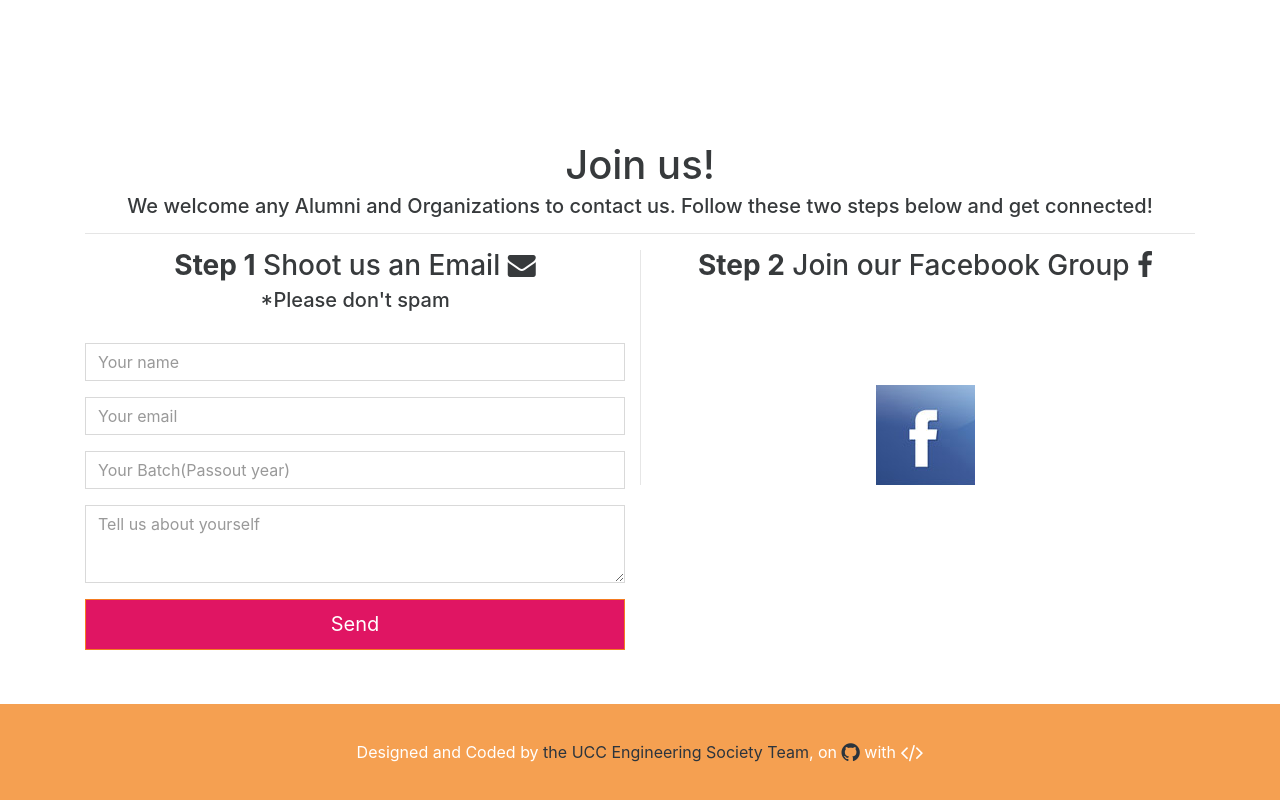
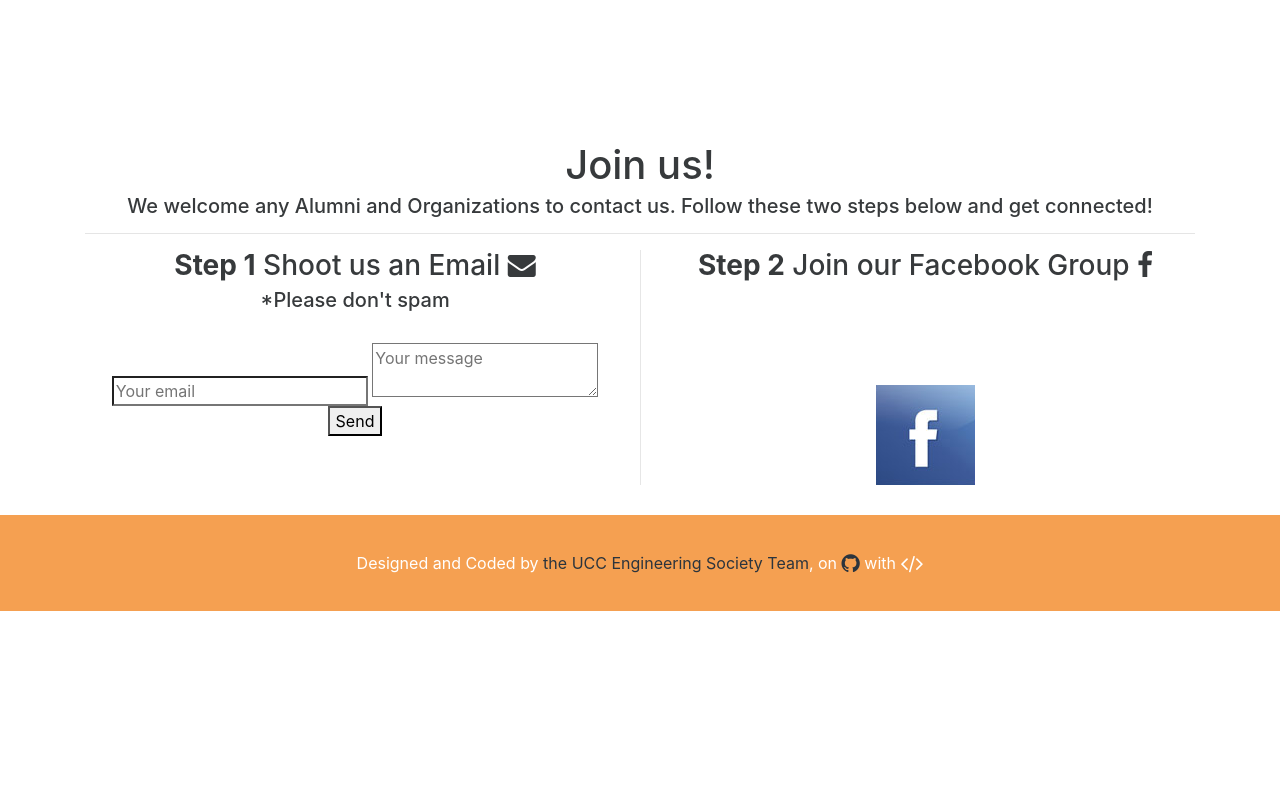
Before and after one commit to ddkbhs/ddkbhs.github.io, a plain HTML site: page index.html in a window 1280 px wide. Shown: the part 3783-4583 px from the top of the page. After the commit the page ends 4394 px from the top, so only its background shows below. Drawn offline with Linux system fonts and the light colour scheme.

Commit message:
form issue

```diff
--- a/index.html
+++ b/index.html
@@ -169,14 +169,18 @@
             <h3><strong>Step 1</strong> Shoot us an Email <i class="fa fa-envelope" aria-hidden="true"></i></h3>
             <h5>*Please don't spam</h5>
             <br>
-
-            <form method="POST" action="http://formspree.io/kishorebharatihighschool@gmail.com">
+			<form method="POST" action="https://formspree.io/kishorebharatihighschool@gmail.com">
+  <input type="email" name="email" placeholder="Your email">
+  <textarea name="message" placeholder="Your message"></textarea>
+  <button type="submit">Send</button>
+</form>
+            <!--<form method="POST" action="http://formspree.io/kishorebharatihighschool@gmail.com">
               <div class="form-group"><input type="name" class="form-control" name="name" placeholder="Your name"></div>
               <div class="form-group"><input type="email" class="form-control" name="email" placeholder="Your email"></div>
               <div class="form-group"><input type="grade" class="form-control" name="grade" placeholder="Your Batch(Passout year)"></div>
               <div class="form-group"><textarea name="message" class="form-control" rows="3" placeholder="Tell us about yourself"></textarea></div>
               <button class="btn btn-lg btn-block hvr-sweep-to-right" style="background:#E01563; color:white" type="submit">Send</button>
-            </form>
+            </form>-->
             <br>
           </div>
           <div class="col-md-6 center vertical-line-L">
```
